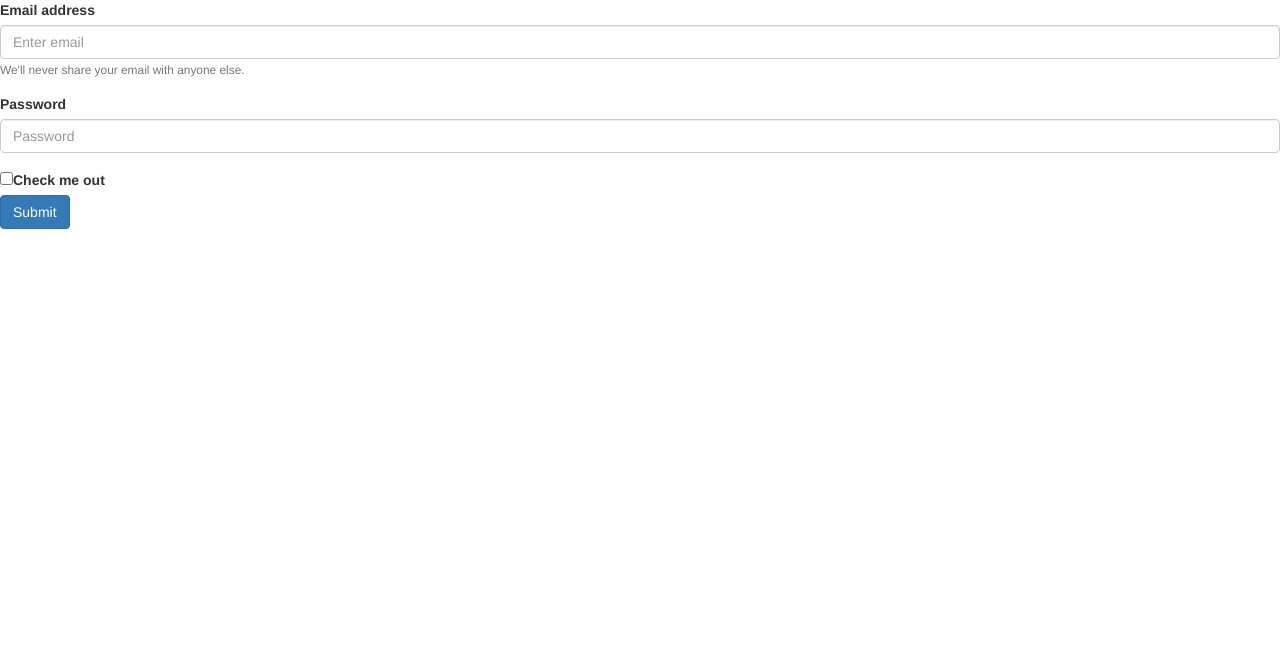
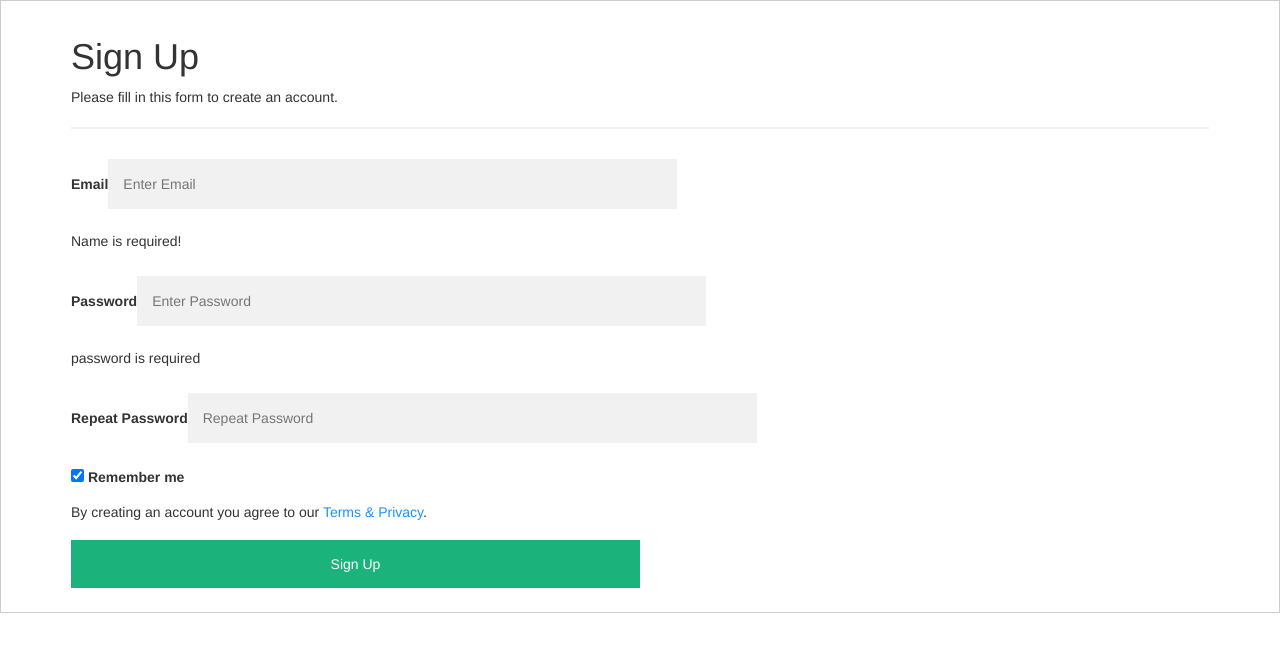
Before and after one commit to vasanthkumar4295/crud, an Angular app: page /login in a window 1280 px wide. Shown: the top 652 px of the page. Built offline with nearby package versions, Linux system fonts and the light colour scheme; no server answers.

Commit message:
valitation

```diff
--- a/src/app/app.component.ts
+++ b/src/app/app.component.ts
@@ -1,4 +1,6 @@
 import { Component } from '@angular/core';
+import { CommonserviceService } from './commonservice.service';
+
 
 @Component({
   selector: 'app-root',
@@ -6,6 +8,14 @@ import { Component } from '@angular/core';
   styleUrls: ['./app.component.less']
 })
 export class AppComponent {
+ title='Get Values from web api'
+ customers:any;
+ constructor(private service:CommonserviceService){
+this.service.GetData().subscribe(data=>{
+console.log(data);
+});
+ }
+
 
 
 
--- a/src/app/app.module.ts
+++ b/src/app/app.module.ts
@@ -4,11 +4,15 @@ import { BrowserModule } from '@angular/platform-browser';
 import { AppRoutingModule } from './app-routing.module';
 import { AppComponent } from './app.component';
 import { HomeComponent } from './home/home.component';
-import { LoginComponent } from './login/login.component';
+
 
 import { RegisterComponent } from './register/register.component';
 import { MainComponent } from './main/main.component';
 import { DirectiveComponent } from './directive/directive.component';
+
+import {ReactiveFormsModule} from '@angular/forms';
+import { LoginComponent } from './login/login.component';
+import { HttpClientModule } from '@angular/common/http';
 
 
 @NgModule({
@@ -16,18 +20,18 @@ import { DirectiveComponent } from './directive/directive.component';
     AppComponent,
 
     HomeComponent,
-    LoginComponent,
+
 
     RegisterComponent,
        MainComponent,
        DirectiveComponent,
+       LoginComponent,
 
-
-
-  ],
+        ],
   imports: [
     BrowserModule,
-    AppRoutingModule
+    AppRoutingModule,HttpClientModule,
+    ReactiveFormsModule
   ],
   providers: [],
   bootstrap: [AppComponent]
--- a/src/app/commonservice.service.ts
+++ b/src/app/commonservice.service.ts
@@ -1,9 +1,12 @@
 import { Injectable } from '@angular/core';
-
+import{HttpClient}from '@angular/common/http'
 @Injectable({
   providedIn: 'root'
 })
 export class CommonserviceService {
 
-  constructor() { }
+  constructor(private http:HttpClient) { }
+  GetData(){
+    return this.http.get("https://jsonplaceholder.typicode.com/todos");
+  }
 }
--- a/src/app/login/login.component.html
+++ b/src/app/login/login.component.html
@@ -1,17 +1,29 @@
 
-<form>
-    <div class="form-group">
-      <label for="exampleInputEmail1">Email address</label>
-      <input type="email" class="form-control" id="exampleInputEmail1" aria-describedby="emailHelp" placeholder="Enter email">
-      <small id="emailHelp" class="form-text text-muted">We'll never share your email with anyone else.</small>
+
+<form action="action_page.php" [formGroup]="forms" style="border:1px solid #ccc">
+    <div class="container">
+      <h1>Sign Up</h1>
+      <p>Please fill in this form to create an account.</p>
+      <hr>
+
+      <label for="email"><b>Email</b></label>
+      <input type="text" placeholder="Enter Email" name="email" required formControlName="EmailId" >
+      <div class="error" *ngIf="forms.get('EmailId').invalid">Name is required! </div><br>
+      <label for="psw"><b>Password</b></label>
+      <input type="password" placeholder="Enter Password" name="psw" required formControlName="Password" >
+      <div class="error" *ngIf="forms.get('Password').invalid">password is required</div><br>
+      <label for="psw-repeat"><b>Repeat Password</b></label>
+      <input type="password" placeholder="Repeat Password" name="psw-repeat" required ><br>
+
+      <label>
+        <input type="checkbox" checked="checked" name="remember" style="margin-bottom:15px"> Remember me
+      </label>
+
+      <p>By creating an account you agree to our <a href="#" style="color:dodgerblue">Terms & Privacy</a>.</p>
+
+      <div class="clearfix">
+
+        <button type="submit" class="signupbtn">Sign Up</button>
+      </div>
     </div>
-    <div class="form-group">
-      <label for="exampleInputPassword1">Password</label>
-      <input type="password" class="form-control" id="exampleInputPassword1" placeholder="Password">
-    </div>
-    <div class="form-check">
-      <input type="checkbox" class="form-check-input" id="exampleCheck1">
-      <label class="form-check-label" for="exampleCheck1">Check me out</label>
-    </div>
-    <button type="submit" class="btn btn-primary" (click)="login()">Submit</button>
   </form>
--- a/src/app/login/login.component.less
+++ b/src/app/login/login.component.less
@@ -0,0 +1,68 @@
+
+
+/* Full-width input fields */
+  input[type=text], input[type=password] {
+  width: 50%;
+  padding: 15px;
+  margin: 5px 0 22px 0;
+  display: inline-block;
+  border: none;
+  background: #f1f1f1;
+}
+
+input[type=text]:focus, input[type=password]:focus {
+  background-color: #ddd;
+  outline: none;
+}
+
+hr {
+  border: 1px solid #f1f1f1;
+  margin-bottom: 25px;
+}
+
+/* Set a style for all buttons */
+button {
+  background-color: #04AA6D;
+  color: white;
+  padding: 14px 20px;
+  margin: 8px 0;
+  border: none;
+  cursor: pointer;
+  width: 100%;
+  opacity: 0.9;
+}
+
+button:hover {
+  opacity:1;
+}
+
+/* Extra styles for the cancel button */
+.cancelbtn {
+  padding: 14px 20px;
+  background-color: #f44336;
+}
+
+/* Float cancel and signup buttons and add an equal width */
+.cancelbtn, .signupbtn {
+  float: left;
+  width: 50%;
+}
+
+/* Add padding to container elements */
+.container {
+  padding: 16px;
+}
+
+/* Clear floats */
+.clearfix::after {
+  content: "";
+  clear: both;
+  display: table;
+}
+
+/* Change styles for cancel button and signup button on extra small screens */
+@media screen and (max-width: 300px) {
+  .cancelbtn, .signupbtn {
+    width: 100%;
+  }
+}
--- a/src/app/login/login.component.ts
+++ b/src/app/login/login.component.ts
@@ -1,20 +1,22 @@
-import { ThisReceiver } from '@angular/compiler';
 import { Component, OnInit } from '@angular/core';
-import { FormGroup } from '@angular/forms';
-import { Route,Router } from '@angular/router';
+import { FormControl, FormGroup, Validators } from '@angular/forms';
 @Component({
   selector: 'app-login',
   templateUrl: './login.component.html',
   styleUrls: ['./login.component.less']
 })
 export class LoginComponent implements OnInit {
-
-  constructor(private router:Router) { }
-  login(){
-    this.router.navigate(['/register'])
-  }
+  forms:FormGroup
+  constructor() { }
 
   ngOnInit(): void {
+    this.forms=new FormGroup({
+      'EmailId':new FormControl('',Validators.required),
+      'Password':new FormControl('',Validators.required),
+      'RepeatPassword':new FormControl('',Validators.required)
+
+    })
+
   }
 
 }
--- a/src/app/register/register.component.html
+++ b/src/app/register/register.component.html
@@ -8,13 +8,18 @@
         </h2>
     </div>
 <div class="container">
-    <div class="form">
-        <p><input type="text" name="username"class="text" placeholder="Enter Your Email or Phone number"><br></p>
-        <p><input type="password"  name="password"class="text" placeholder="password"><br></p>
+    <form [formGroup]="forms">
+        <div class="form-group">
+            <label for="username" >Username:</label>
+            <input type="text" formControlName="Username">
+            <div class="error"*ngIf="forms.get('Username').invalid">Name is required! </div><br>
+            <label for="password">PassWord:</label>
+            <input type="text" formControlName="Password">
+            <div class="error" *ngIf="forms.get('Password').invalid">password is required</div><br>
+            <button type="submit" class="registerbtn" (click)="register()" ><a href="another.html">Facebook register</a></button>
 
-        <button type="submit" class="registerbtn"(click)="register()" ><a href="another.html">Facebook login</a></button>
-
-    </div>
+        </div>
+    </form>
 
 </div>
 
--- a/src/app/register/register.component.less
+++ b/src/app/register/register.component.less
@@ -56,3 +56,6 @@ h2{
   background-repeat: no-repeat;
   background-size: cover;
 }
+.error{
+    color: red;
+}
--- a/src/app/register/register.component.ts
+++ b/src/app/register/register.component.ts
@@ -1,4 +1,5 @@
 import { Component, OnInit } from '@angular/core';
+import { FormControl, FormGroup, Validators } from '@angular/forms';
 import { Route,Router } from '@angular/router';
 @Component({
   selector: 'app-register',
@@ -6,13 +7,19 @@ import { Route,Router } from '@angular/router';
   styleUrls: ['./register.component.less']
 })
 export class RegisterComponent implements OnInit {
-
+forms:FormGroup
   constructor(private router:Router) { }
 register(){
   this.router.navigate(['/login'])
   }
 
   ngOnInit(): void {
+    this.forms=new FormGroup({
+      'Username':new FormControl('',Validators.required),
+      'Password':new FormControl('',Validators.required)
+
+    })
+
   }
 
 }
```
Also changed, not shown: src/app/app-routing.module.ts (+6 -5 lines), src/app/register/images/Facebooks.webp (deleted).
